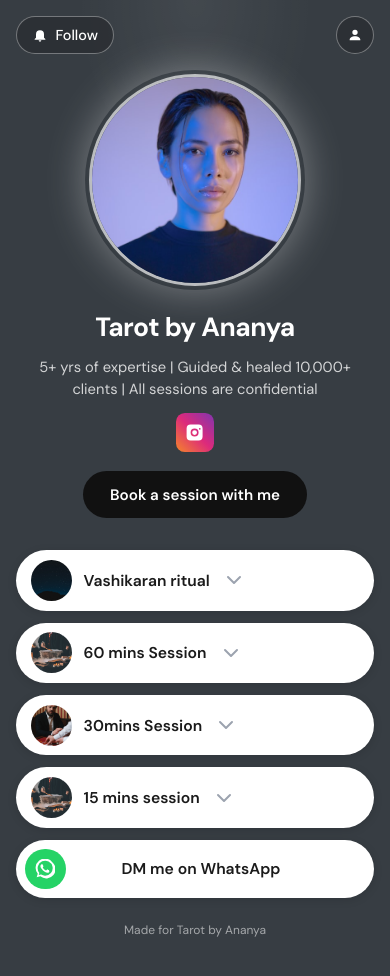
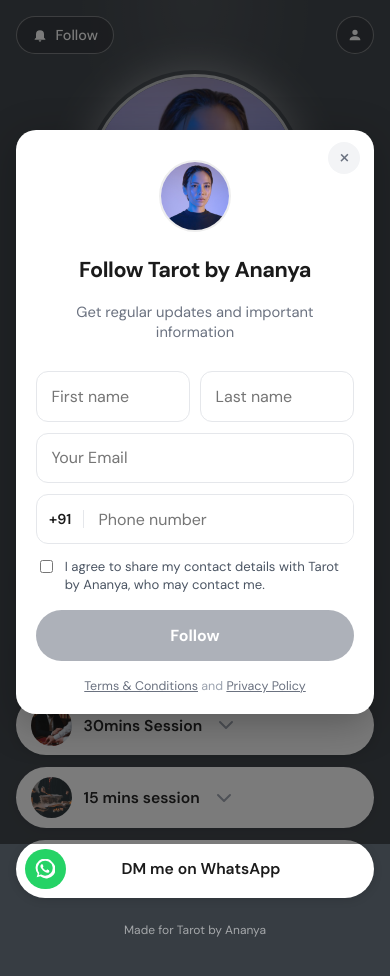
Before and after one commit to Viv3ksah/tarot_ananya, a React (Vite) app: page / in a window 390 px wide. Both pictures are taken after a click on the button "Follow". Shown: the top 976 px of the page. Built offline with nearby package versions, Linux system fonts and the light colour scheme.

Commit message:
Add Follow modal signup form on profile Follow button
Open a contact capture modal with name, email, phone, and consent,
submitted through Netlify Forms.

Co-authored-by: Viv3ksah <Viv3ksah@users.noreply.github.com>

```diff
--- a/index.html
+++ b/index.html
@@ -25,6 +25,12 @@
       <input name="amount" />
       <input name="paymentId" />
     </form>
+    <form name="follow" netlify netlify-honeypot="bot-field" hidden>
+      <input name="firstName" />
+      <input name="lastName" />
+      <input name="email" />
+      <input name="phone" />
+    </form>
     <div id="root"></div>
     <script type="module" src="/src/main.tsx"></script>
   </body>
--- /dev/null
+++ b/src/components/FollowModal.tsx
@@ -0,0 +1,156 @@
+import { useState, type FormEvent } from 'react'
+import { profile } from '../data/content'
+
+type Props = {
+  open: boolean
+  onClose: () => void
+}
+
+function encode(data: Record<string, string>) {
+  return Object.keys(data)
+    .map((key) => `${encodeURIComponent(key)}=${encodeURIComponent(data[key])}`)
+    .join('&')
+}
+
+export function FollowModal({ open, onClose }: Props) {
+  const [firstName, setFirstName] = useState('')
+  const [lastName, setLastName] = useState('')
+  const [email, setEmail] = useState('')
+  const [phone, setPhone] = useState('')
+  const [agreed, setAgreed] = useState(false)
+  const [submitting, setSubmitting] = useState(false)
+  const [done, setDone] = useState(false)
+  const [error, setError] = useState('')
+
+  if (!open) return null
+
+  async function handleSubmit(e: FormEvent) {
+    e.preventDefault()
+    if (!agreed) {
+      setError('Please agree to share your contact details.')
+      return
+    }
+    setSubmitting(true)
+    setError('')
+    try {
+      await fetch('/', {
+        method: 'POST',
+        headers: { 'Content-Type': 'application/x-www-form-urlencoded' },
+        body: encode({
+          'form-name': 'follow',
+          firstName: firstName.trim(),
+          lastName: lastName.trim(),
+          email: email.trim(),
+          phone: `+91${phone.trim()}`,
+        }),
+      })
+      setDone(true)
+    } catch {
+      setError('Something went wrong. Please try again.')
+    } finally {
+      setSubmitting(false)
+    }
+  }
+
+  return (
+    <div className="overlay follow-overlay" role="dialog" aria-modal="true" aria-label="Follow">
+      <div className="follow-modal">
+        <button className="follow-close" type="button" onClick={onClose} aria-label="Close">
+          ×
+        </button>
+
+        {done ? (
+          <div className="follow-success">
+            <img className="follow-avatar" src={profile.avatar} alt="" width={72} height={72} />
+            <h2>You’re following {profile.name}</h2>
+            <p>Thanks! You’ll get regular updates and important information.</p>
+            <button className="follow-submit" type="button" onClick={onClose}>
+              Done
+            </button>
+          </div>
+        ) : (
+          <form className="follow-form" name="follow" method="POST" onSubmit={handleSubmit}>
+            <input type="hidden" name="form-name" value="follow" />
+            <p className="sr-only">
+              <label>
+                Don’t fill this out: <input name="bot-field" />
+              </label>
+            </p>
+
+            <img className="follow-avatar" src={profile.avatar} alt="" width={72} height={72} />
+            <h2>Follow {profile.name}</h2>
+            <p className="follow-sub">Get regular updates and important information</p>
+
+            <div className="follow-row">
+              <input
+                name="firstName"
+                required
+                placeholder="First name"
+                value={firstName}
+                onChange={(e) => setFirstName(e.target.value)}
+              />
+              <input
+                name="lastName"
+                required
+                placeholder="Last name"
+                value={lastName}
+                onChange={(e) => setLastName(e.target.value)}
+              />
+            </div>
+
+            <input
+              name="email"
+              type="email"
+              required
+              placeholder="Your Email"
+              value={email}
+              onChange={(e) => setEmail(e.target.value)}
+            />
+
+            <div className="follow-phone">
+              <span className="follow-cc" aria-hidden="true">
+                +91
+              </span>
+              <input
+                name="phone"
+                type="tel"
+                inputMode="numeric"
+                required
+                pattern="[0-9]{10}"
+                maxLength={10}
+                placeholder="Phone number"
+                value={phone}
+                onChange={(e) => setPhone(e.target.value.replace(/\D/g, '').slice(0, 10))}
+              />
+            </div>
+
+            <label className="follow-consent">
+              <input
+                type="checkbox"
+                checked={agreed}
+                onChange={(e) => setAgreed(e.target.checked)}
+              />
+              <span>
+                I agree to share my contact details with {profile.name}, who may contact me.
+              </span>
+            </label>
+
+            <button
+              className="follow-submit"
+              type="submit"
+              disabled={submitting || !agreed}
+            >
+              {submitting ? 'Please wait…' : 'Follow'}
+            </button>
+
+            {error && <p className="follow-error">{error}</p>}
+
+            <p className="follow-legal">
+              <a href="#terms">Terms &amp; Conditions</a> and <a href="#privacy">Privacy Policy</a>
+            </p>
+          </form>
+        )}
+      </div>
+    </div>
+  )
+}
--- a/src/components/ProfilePage.tsx
+++ b/src/components/ProfilePage.tsx
@@ -1,6 +1,7 @@
 import { useMemo, useState } from 'react'
 import { profile, services, type Service } from '../data/content'
 import { ServiceAccordion } from './ServiceAccordion'
+import { FollowModal } from './FollowModal'
 
 type Props = {
   onBookSession: (service: Service) => void
@@ -8,6 +9,7 @@ type Props = {
 
 export function ProfilePage({ onBookSession }: Props) {
   const [openId, setOpenId] = useState<string | null>(null)
+  const [followOpen, setFollowOpen] = useState(false)
   const sessionServices = useMemo(
     () => services.filter((s) => s.kind === 'session'),
     [],
@@ -21,7 +23,12 @@ export function ProfilePage({ onBookSession }: Props) {
   return (
     <div className="profile-page">
       <div className="profile-top">
-        <button className="chip-btn" type="button" aria-label="Follow">
+        <button
+          className="chip-btn"
+          type="button"
+          aria-label="Follow"
+          onClick={() => setFollowOpen(true)}
+        >
           <BellIcon />
           Follow
         </button>
@@ -80,6 +87,8 @@ export function ProfilePage({ onBookSession }: Props) {
       </div>
 
       <p className="made-with">Made for Tarot by Ananya</p>
+
+      <FollowModal open={followOpen} onClose={() => setFollowOpen(false)} />
     </div>
   )
 }
--- a/src/index.css
+++ b/src/index.css
@@ -1080,3 +1080,168 @@ a.service-pill .service-title {
   white-space: nowrap;
   border: 0;
 }
+
+/* ===== Follow modal ===== */
+.follow-modal {
+  position: relative;
+  width: min(100%, 420px);
+  max-height: calc(100svh - 2rem);
+  overflow-y: auto;
+  border-radius: 20px;
+  background: #fff;
+  color: var(--ink);
+  box-shadow: var(--shadow);
+  padding: 1.5rem 1.25rem 1.25rem;
+  text-align: center;
+}
+
+.follow-close {
+  position: absolute;
+  top: 0.75rem;
+  right: 0.85rem;
+  width: 2rem;
+  height: 2rem;
+  border-radius: 50%;
+  font-size: 1.35rem;
+  line-height: 1;
+  color: #6b7280;
+  background: #f3f4f6;
+}
+
+.follow-avatar {
+  width: 4.5rem;
+  height: 4.5rem;
+  border-radius: 50%;
+  object-fit: cover;
+  margin: 0.35rem auto 0.85rem;
+  border: 2px solid #eee;
+}
+
+.follow-form h2,
+.follow-success h2 {
+  margin: 0;
+  font-size: 1.35rem;
+  font-weight: 700;
+  letter-spacing: -0.02em;
+}
+
+.follow-sub,
+.follow-success p {
+  margin: 0.4rem 0 1.15rem;
+  color: #6b7280;
+  font-size: 0.92rem;
+}
+
+.follow-form {
+  display: grid;
+  gap: 0.7rem;
+}
+
+.follow-row {
+  display: grid;
+  grid-template-columns: 1fr 1fr;
+  gap: 0.65rem;
+}
+
+.follow-form input[type='text'],
+.follow-form input[type='email'],
+.follow-form input[type='tel'],
+.follow-form input:not([type]) {
+  width: 100%;
+  padding: 0.85rem 0.9rem;
+  border: 1px solid #e5e7eb;
+  border-radius: 0.75rem;
+  background: #fff;
+  outline: none;
+  text-align: left;
+}
+
+.follow-form input:focus {
+  border-color: #c4c9d1;
+}
+
+.follow-phone {
+  display: flex;
+  align-items: center;
+  border: 1px solid #e5e7eb;
+  border-radius: 0.75rem;
+  overflow: hidden;
+  background: #fff;
+}
+
+.follow-cc {
+  display: inline-flex;
+  align-items: center;
+  gap: 0.35rem;
+  padding: 0 0.75rem;
+  border-right: 1px solid #e5e7eb;
+  color: var(--ink);
+  font-weight: 600;
+  font-size: 0.9rem;
+  white-space: nowrap;
+}
+
+.follow-phone input {
+  border: none !important;
+  border-radius: 0 !important;
+  flex: 1;
+  min-width: 0;
+}
+
+.follow-consent {
+  display: flex;
+  align-items: flex-start;
+  gap: 0.55rem;
+  text-align: left;
+  font-size: 0.82rem;
+  color: #4b5563;
+  line-height: 1.4;
+  margin-top: 0.15rem;
+}
+
+.follow-consent input {
+  margin-top: 0.15rem;
+  flex: 0 0 auto;
+}
+
+.follow-submit {
+  width: 100%;
+  margin-top: 0.25rem;
+  padding: 0.95rem 1rem;
+  border-radius: 999px;
+  background: #6b7280;
+  color: #fff;
+  font-weight: 700;
+  font-size: 1rem;
+  transition: background 0.2s var(--ease), opacity 0.2s var(--ease);
+}
+
+.follow-submit:hover:not(:disabled) {
+  background: #4b5563;
+}
+
+.follow-submit:disabled {
+  opacity: 0.55;
+  cursor: not-allowed;
+}
+
+.follow-legal {
+  margin: 0.35rem 0 0;
+  font-size: 0.78rem;
+  color: #9ca3af;
+}
+
+.follow-legal a {
+  color: #6b7280;
+  text-decoration: underline;
+}
+
+.follow-error {
+  margin: 0;
+  color: #b42318;
+  font-size: 0.85rem;
+}
+
+.follow-success {
+  padding: 0.5rem 0.25rem 0.25rem;
+}
```
